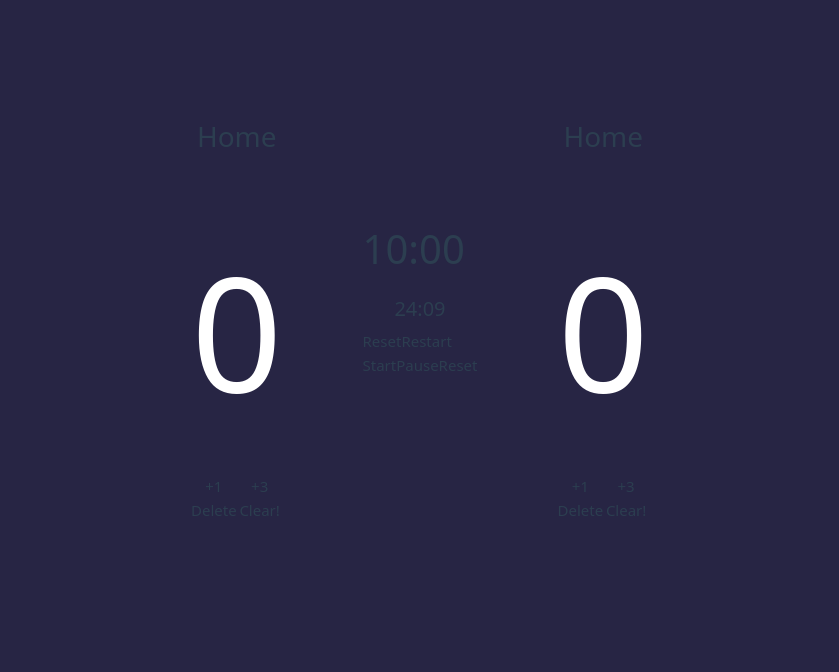
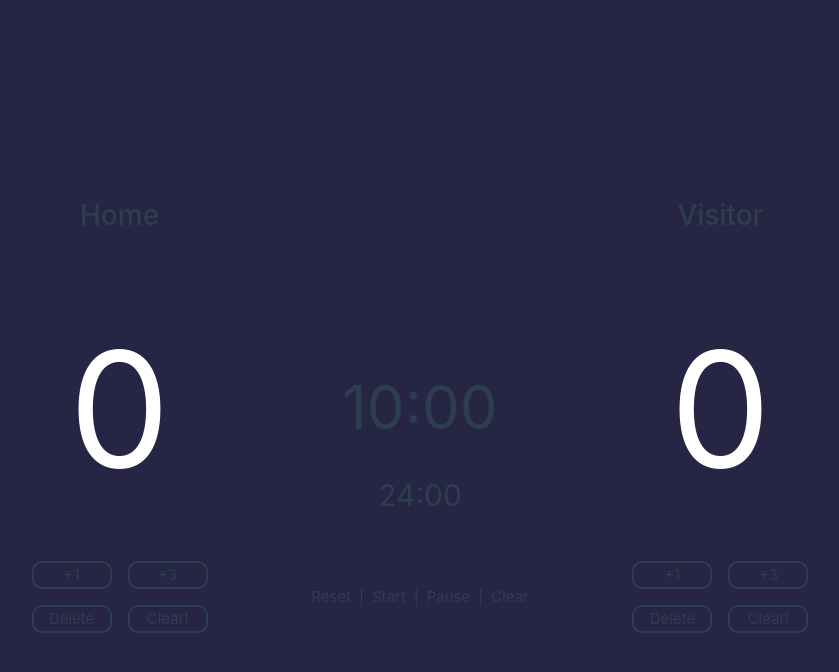
Before and after one commit to dioarayan/dashboard-scorer, a Vue app: page / in a window 1280 px wide. Shown: the top 672 px of the page, without its empty margins (220-1059 px from the left). Built offline with nearby package versions, Linux system fonts and the light colour scheme.

Commit message:
layout cleanup

```diff
--- a/index.html
+++ b/index.html
@@ -4,11 +4,11 @@
     <meta charset="UTF-8">
     <link rel="icon" href="/favicon.ico">
     <meta name="viewport" content="width=device-width, initial-scale=1.0">
-    <title>Vite App</title>
+    <title>Basketball Scorer</title>
     <link href="https://cdn.jsdelivr.net/npm/bootstrap@5.3.5/dist/css/bootstrap.min.css" rel="stylesheet" integrity="sha384-SgOJa3DmI69IUzQ2PVdRZhwQ+dy64/BUtbMJw1MZ8t5HZApcHrRKUc4W0kG879m7" crossorigin="anonymous">
   </head>
-  <body>
-    <div id="app"></div>
+  <body class="flex items-center justify-center min-h-screen">
+    <div id="app" class="md:w-2/3"></div>
     <script type="module" src="/src/main.js"></script>
     <script src="https://cdn.jsdelivr.net/npm/bootstrap@5.3.5/dist/js/bootstrap.bundle.min.js" integrity="sha384-k6d4wzSIapyDyv1kpU366/PK5hCdSbCRGRCMv+eplOQJWyd1fbcAu9OCUj5zNLiq" crossorigin="anonymous"></script>
   </body>
--- a/src/App.vue
+++ b/src/App.vue
@@ -1,15 +1,14 @@
 <script setup>
 import ClockTimer from './components/ClockTimer.vue';
 import Counter from './components/Counter.vue'
-import ShotClock from './components/ShotClock.vue';
 </script>
 
 <template>
-  <main class="max-w-full m-auto p-5 font-sans">
-    <div class="flex justify-center">
-      <Counter team-name="Home" />
-      <ClockTimer />
-      <Counter team-name="Visitor" />
+  <main>
+    <div class="grid grid-cols-1 sm:grid-cols-3 gap-5">
+        <Counter team="Home" />
+        <ClockTimer />
+        <Counter team="Visitor" />
     </div>
   </main>
 </template>
--- a/src/assets/base.css
+++ b/src/assets/base.css
@@ -50,14 +50,6 @@
   }
 }
 
-*,
-*::before,
-*::after {
-  box-sizing: border-box;
-  margin: 0;
-  font-weight: normal;
-}
-
 body {
   min-height: 100vh;
   color: var(--color-text);
--- a/src/assets/main.css
+++ b/src/assets/main.css
@@ -1,7 +1,16 @@
 @import './base.css';
 @import "tailwindcss";
 
+body {
+  background-color: #272544;
+}
 #app {
   margin: 0 auto;
-  padding: 2rem;
 }
+
+.scoreController {
+  border: 2px solid;
+  border-radius: 10px;
+  margin: 8px;
+  min-width: 80px
+}
--- a/src/components/ClockTimer.vue
+++ b/src/components/ClockTimer.vue
@@ -1,5 +1,5 @@
 <template>
-  <div class="flex flex-col justify-center">
+  <div class="flex flex-col justify-end items-center my-8">
     <div v-if="isEditing">
       <input
         v-model="formattedTime"
@@ -9,16 +9,22 @@
       />
     </div>
     <div v-else>
-      <h1 class="text-4xl mb-4 timer" @click="startEditing">
+      <p class="text-6xl timer" @click="startEditing">
         {{ formattedTime }}
-      </h1>
+      </p>
     </div>
     <ShotClock :timerStarts="timerStarts" :timerReset="timerReset" />
 
-    <div class="space-x-2">
-      <button id="startTimerBtn" @click="startTimer">Start</button>
-      <button id="pauseTimerBtn" @click="pauseTimer">Pause</button>
-      <button id="resetTimerBtn" @click="resetTimer">Reset</button>
+    <div class="flex place-items-end-safex`">
+      <div class="flex flex-row justify-center gap-2">
+        <button class="resetShotClock"@click="resetShotClock">Reset</button>
+      |
+        <button id="startTimerBtn" @click="startTimer">Start</button>
+      |
+        <button id="pauseTimerBtn" @click="pauseTimer">Pause</button>
+      |
+        <button id="resetTimerBtn" @click="resetTimer">Clear  </button>
+      </div>
     </div>
   </div>
 </template>
@@ -89,6 +95,10 @@ function resetTimer() {
   seconds.value = 0
 }
 
+function resetShotClock() {
+  timerReset.value = true
+}
+
 function startEditing() {
   isEditing.value = true
 }
--- a/src/components/Counter.vue
+++ b/src/components/Counter.vue
@@ -1,16 +1,16 @@
 <template>
-  <div class="px-20">
+  <div class="flex flex-col items-center">
     <TeamName v-model="teamName" />
     <div>
       <p class="text-center bg-brand text-white text-[10rem] score-output">
         {{ count }}
       </p>
     </div>
-    <div class="grid grid-cols-2">
-      <button @click="counterPlus">+1</button>
-      <button @click="addThree">+3</button>
-      <button @click="counterMinus">Delete</button>
-      <button @click="clearScore">Clear!</button>
+    <div class="grid grid-cols-[minmax(80px,_2fr)_minmax(80px,_2fr)] grid-row-2">
+      <button class="scoreController" @click="counterPlus">+1</button>
+      <button class="scoreController" @click="addThree">+3</button>
+      <button class="scoreController" @click="counterMinus">Delete</button>
+      <button class="scoreController" @click="clearScore">Clear!</button>
     </div>
   </div>
 </template>
@@ -19,8 +19,11 @@
 import { ref } from 'vue';
 import TeamName from './TeamName.vue';
 
-const teamName = ref("Home")
+const props = defineProps(["team"])
+
+const teamName = ref(props.team)
 const count = ref(0)
+
 
 function counterPlus() {
   count.value += 1
--- a/src/components/ShotClock.vue
+++ b/src/components/ShotClock.vue
@@ -1,11 +1,7 @@
 <template>
-  <div class="text-center">
-    <h5 class="shotClockTimer">{{ formattedTime }}</h5>
+  <div class="p-4">
+    <p class="shotClockTimer pb-8 text-3xl">{{ formattedTime }}</p>
   </div>
-  <div class="space-x-2">
-      <button class="resetShotClock"@click="resetTimer">Reset</button>
-      <button class="restartShotClock" @click="resetAndStartTimer">Restart</button>
-    </div>
 </template>
 
 <script setup lang="ts">
@@ -13,7 +9,7 @@ import { computed, onUpdated, ref } from 'vue';
 
 const props = defineProps(['timerStarts', 'timerReset'])
 const seconds = ref(24)
-const milliseconds = ref(9)
+const milliseconds = ref(0)
 
 let shotInterval:ReturnType<typeof setInterval> | undefined
 
@@ -61,7 +57,7 @@ function pauseTimer() {
 function resetTimer() {
   pauseTimer()
   seconds.value = 24
-  milliseconds.value = 9
+  milliseconds.value = 0
 }
 
 function resetAndStartTimer() {
```
Also changed, not shown: 2 other files (tests, documents, lock files or other folders).
